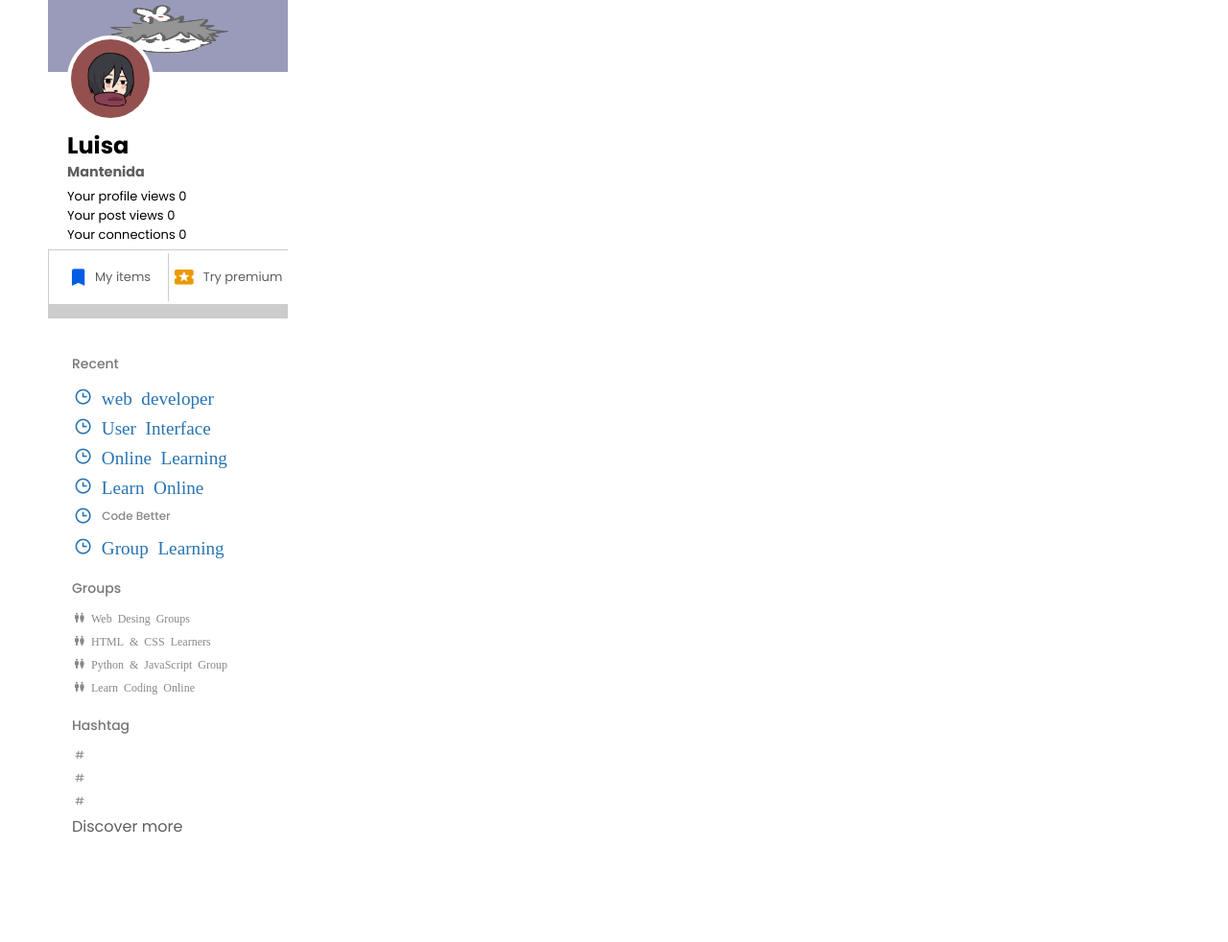
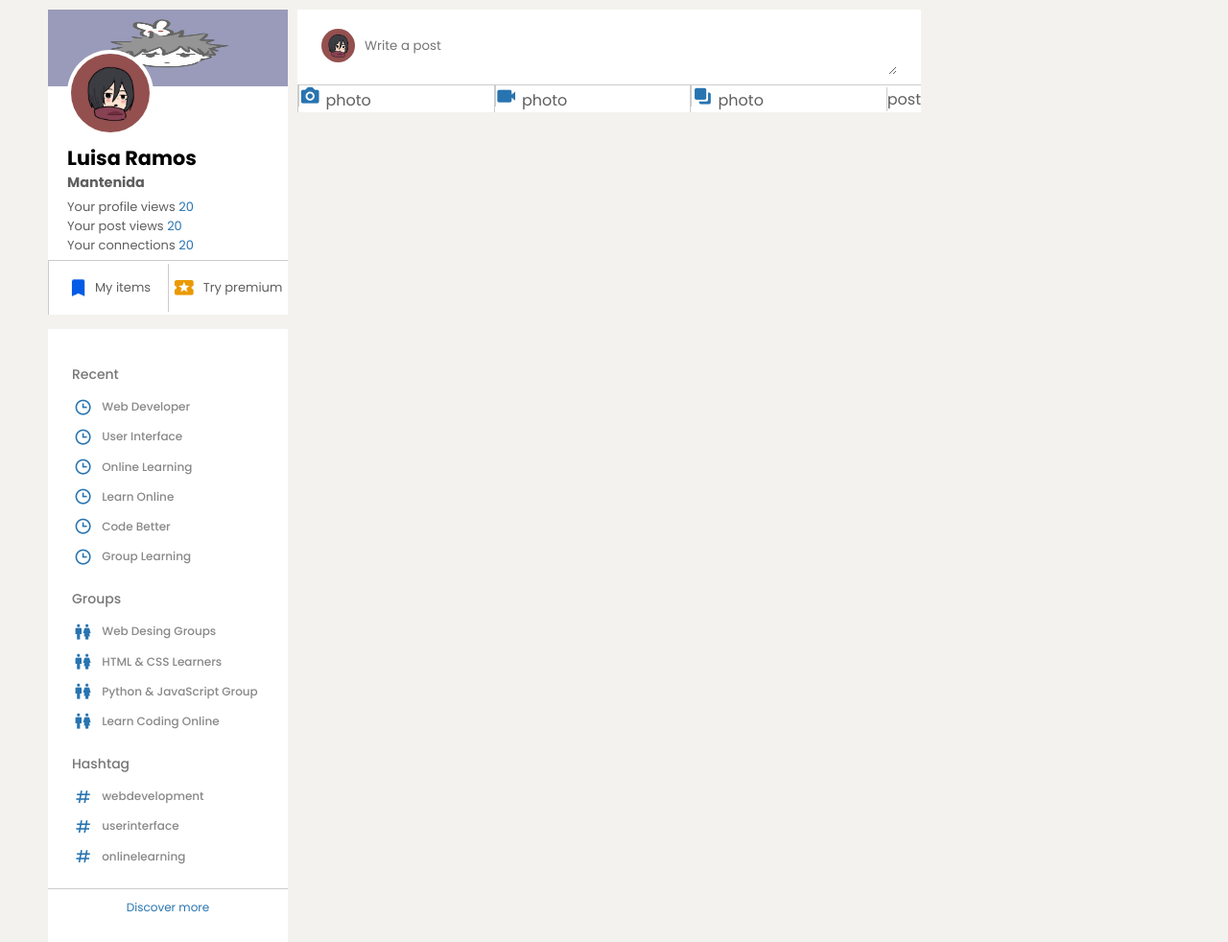
Before and after one commit to luii2606/linkedin, a plain HTML site: page index.html in a window 1280 px wide. Shown: the part 63-1045 px from the top of the page at 96% size. Before the commit the page ends 954 px from the top, so only its background shows below. Drawn offline with nearby package versions, Linux system fonts and the light colour scheme.

Commit message:
principio del content

```diff
--- a/css/stylos.css
+++ b/css/stylos.css
@@ -8,14 +8,16 @@
 }
 body{
   /* display: flex; */
-
-
+    background-color: #f4f2ee;
+    color: #5f5f5f;
 }
 .encabezado{
   display: flex;
   width: 100%;
   height: 58px;
   background-color: #fff;
+    /* position: fixed; */
+  box-shadow: 0 5px 10px rgba(0, 0, 0, 0.1);
 }
 .encabezado__principal{
   display: flex;
@@ -150,6 +152,7 @@ a{
 }
 .sidebar{
   grid-area: 'sidebar';
+   background-color: #fff;
 }
 .sidebar__perfil{
  /* width: 350px; */
@@ -164,6 +167,7 @@ a{
 .sidebar__info{
 padding: 0p 25px;
 margin: -45px 0 0 20px;
+
 }
 .imagen__perfil{
  width: 90px;
@@ -172,9 +176,14 @@ margin: -45px 0 0 20px;
  padding: 4px;
 
 }
-.sidebar__info h3{
+
+.subtitulo__info{
   font-size: 0.9rem;
   color:#5f5f5f;
+}
+.titulo__info{
+  font-size: 1.3rem;
+  color:#000;
 }
 .items__lista{
   margin: 5px 0;
@@ -183,7 +192,10 @@ margin: -45px 0 0 20px;
 }
 .item__texto{
   font-size: 13px;
+}
+.cantidad__notifi{
 
+  color: #2874b1;
 }
 /* links imagenes */
 .sidebar__links{
@@ -205,7 +217,7 @@ margin: -45px 0 0 20px;
   margin-right: 10px;
 }
 .espacios{
-  background-color: #ccc;
+  background-color: #f4f2ee;;
   height: 15px;
   border: none;
 }
@@ -213,6 +225,8 @@ margin: -45px 0 0 20px;
 .sidebar__actividad{
   padding: 5px 25px;
   margin: 12px 0;
+  font-size: 12px;
+  transition: 0.5s;
 }
 .titulo__actividad{
   color: #777;
@@ -230,8 +244,75 @@ margin: -45px 0 0 20px;
   color: #888;
 
 }
-.icono__recent{
+.icono__interaccion{
   font-size: 1.2rem;
+  font-weight: 600;
   margin-right: 10px;
   color: #2874b1;
 }
+.discover__link{
+  border-top: 1px solid #ccc;
+  text-align: center;
+  margin-top: 20px;
+  margin-left: -25px;
+  margin-right: -25px;
+
+}
+.discover__texto{
+  color: #2874b1;
+  display: inline-block;
+  margin: 10px 0;
+
+}
+/* Content */
+.content{
+  grid-area: 'content';
+
+}
+.creacion__post{
+ background-color: #fff;
+}
+.post__input{
+ padding: 20px 25px 10px;
+  display: flex;
+  align-items: flex-start;
+}
+.imagen__input{
+  width: 35px;
+  border-radius: 50%;
+  margin-right: 10px;
+  overflow: clip;
+}
+.textarea__input{
+      width: 100%;
+    border: 0;
+    outline: none;
+    background: transparent;
+    margin-top: 8px;
+    resize: vertical;
+    overflow: auto;
+}
+.post__container{
+  display: flex;
+ align-items: center;
+  justify-content: space-between;
+
+}
+.post__input{
+  border-bottom: 1px solid #ccc;
+}
+.post__lista{
+  list-style: none;
+  border-left: 1px solid #ccc;
+}
+.post__iconos{
+    font-size: 1.4rem;
+    color: #2874b1;
+    margin-right: 5px;
+    border-left: 1px solid #ccc;
+}
+
+/* Aside */
+.aside{
+  background-color: #41db51;
+}
--- a/index.html
+++ b/index.html
@@ -67,6 +67,7 @@
         </div>
     </div>
   </header>
+  <hr class="espacios">
   <!-- sidebar -->
    <div class="layout contenedor">
     <!-- sidebar izquierda -->
@@ -75,17 +76,17 @@
         <img src="img/mrgumi-500x500.jpg" alt="" class="imagen__fondo">
         <div class="sidebar__info">
           <img src="img/mikasa-500x500.jpg" alt="" class="imagen__perfil">
-          <h1>Luisa</h1>
-          <h3>Mantenida</h3>
+          <h1 class="titulo__info">Luisa Ramos</h1>
+          <h3 class="subtitulo__info">Mantenida</h3>
           <ul class="items__lista">
             <li class="item__texto"> Your profile views
-              <span>0</span>
+              <span class="cantidad__notifi">20</span>
             </li>
             <li class="item__texto"> Your post views
-              <span>0</span>
+              <span class="cantidad__notifi">20</span>
             </li>
             <li class="item__texto"> Your connections
-              <span>0</span>
+              <span class="cantidad__notifi">20</span>
             </li>
           </ul>
         </div>
@@ -101,54 +102,69 @@
             <div class="sidebar__actividad">
               <h3 class="titulo__actividad">Recent</h3>
               <a class="item__actividad" href="#">
-                <i class='icono__recent bx bx-time'> web developer</i>
+                <i class='icono__interaccion bx bx-time'></i><span>  Web Developer </span>
               </a>
               <a class="item__actividad" href="#">
-                <i class='icono__recent bx bx-time'> User Interface </i>
+                <i class='icono__interaccion bx bx-time'></i><span>  User Interface </span>
               </a>
               <a class="item__actividad" href="#">
-                <i class='icono__recent bx bx-time'> Online Learning </i>
+                <i class='icono__interaccion bx bx-time'></i><span>  Online Learning </span>
               </a>
               <a class="item__actividad" href="#">
-                <i class='icono__recent bx bx-time'> Learn Online </i>
+                <i class='icono__interaccion bx bx-time'> </i><span>  Learn Online </span>
               </a>
               <a class="item__actividad" href="#">
-                <i class='icono__recent bx bx-time'></i> <span> Code Better</span>
+                <i class='icono__interaccion bx bx-time'></i><span> Code Better</span>
               </a>
               <a class="item__actividad" href="#">
-                <i class='icono__recent bx bx-time'> Group Learning </i>
+                <i class='icono__interaccion bx bx-time'> </i><span> Group Learning </span>
               </a>
               <h3 class="titulo__actividad">Groups</h3>
               <a class="item__actividad" href="#">
-                <i class='bx bx-male-female'> Web Desing Groups  </i>
+                <i class='icono__interaccion bx bx-male-female'></i><span> Web Desing Groups </span>
               </a>
               <a class="item__actividad" href="#">
-                <i class='bx bx-male-female'>  HTML & CSS Learners  </i>
+                <i class='icono__interaccion bx bx-male-female'></i><span> HTML & CSS Learners </span>
               </a>
               <a class="item__actividad" href="#">
-                <i class='bx bx-male-female'>  Python & JavaScript Group  </i>
+                <i class='icono__interaccion bx bx-male-female'></i><span> Python & JavaScript Group </span>
               </a>
               <a class="item__actividad" href="#">
-                <i class='bx bx-male-female'>  Learn Coding Online  </i>
+                <i class='icono__interaccion bx bx-male-female'> </i><span> Learn Coding Online </span>
               </a>
               <h3 class="titulo__actividad">Hashtag</h3>
               <a class="item__actividad" href="#">
-                <i class='bx bx-hash'></i>
+                <i class='icono__interaccion bx bx-hash'></i><span> webdevelopment </span>
               </a>
               <a class="item__actividad" href="#">
-                <i class='bx bx-hash'></i>
+                <i class='icono__interaccion bx bx-hash'></i><span> userinterface </span>
               </a>
               <a class="item__actividad" href="#">
-                <i class='bx bx-hash'></i>
+                <i class='icono__interaccion bx bx-hash'></i><span> onlinelearning </span>
               </a>
                 <div class="discover__link">
-                  <a href="#">Discover more</a>
+                  <a href="#" class="discover__texto">Discover more</a>
                 </div>
-            </div>
+          </div>
       </div>
     </aside>
-    <main class="content"></main>
-    <aside class="aside"></aside>
+ <!-- Content main -->
+  <main class="content">
+    <div class="creacion__post">
+      <div class="post__input">
+        <img src="img/mikasa-500x500.jpg" alt="" class="imagen__input">
+        <textarea rows="2" placeholder="Write a post" class="textarea__input"></textarea>
+      </div>
+        <div class="post__container">
+          <li class="post__lista"><a href="#"><i class='post__iconos bx bxs-camera'></i><span>photo</span></a></li>
+          <li class="post__lista"><a href="#"><i class='post__iconos bx bxs-video'></i><span>photo</span></a></li>
+          <li class="post__lista"><a href="#"><i class='post__iconos bx bx-merge'></i><span>photo</span></a></li>
+          <li class="post__lista"><a href="#">post</a></li>
+        </div>
+    </div>
+  </main>
   </div>
+
+  <aside class="aside"></aside>
 </body>
 </html>
```
